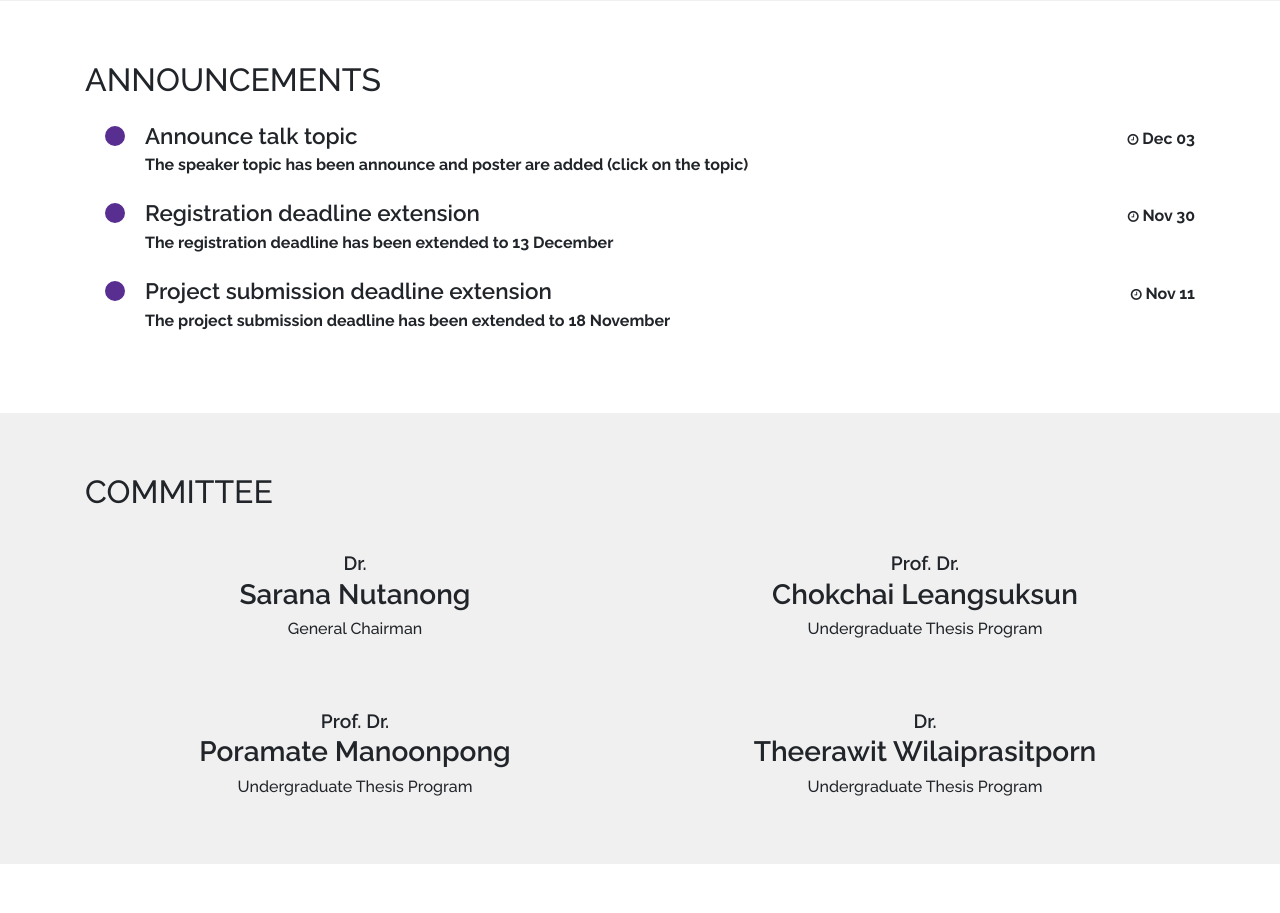
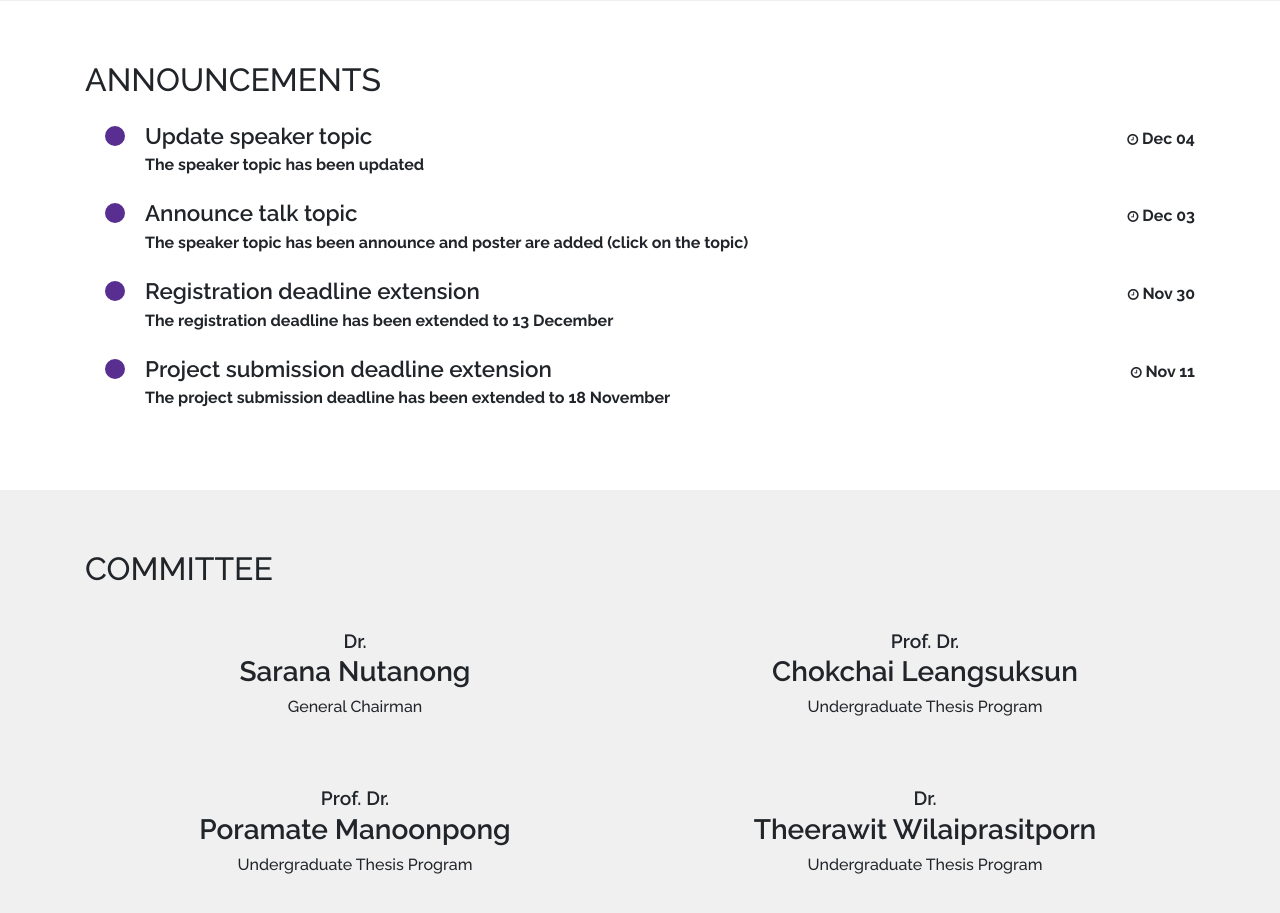
Before and after one commit to ist-fr/2019, a Vue app: page / in a window 1280 px wide. Shown: the part 1500-2413 px from the top of the page. Built offline with nearby package versions, Linux system fonts and the light colour scheme; what vue-scrollactive, vuetable-2 would draw is missing.

Commit message:
update speaker toppic

```diff
--- a/src/components/Home/Announcements.vue
+++ b/src/components/Home/Announcements.vue
@@ -21,6 +21,11 @@ export default {
   data () {
     return {
       announcements: [
+        {
+          title: 'Update speaker topic',
+          content: 'The speaker topic has been updated',
+          datetime: 'Dec 04'
+        },
         {
           title: 'Announce talk topic',
           content: 'The speaker topic has been announce and poster are added (click on the topic)',
```
